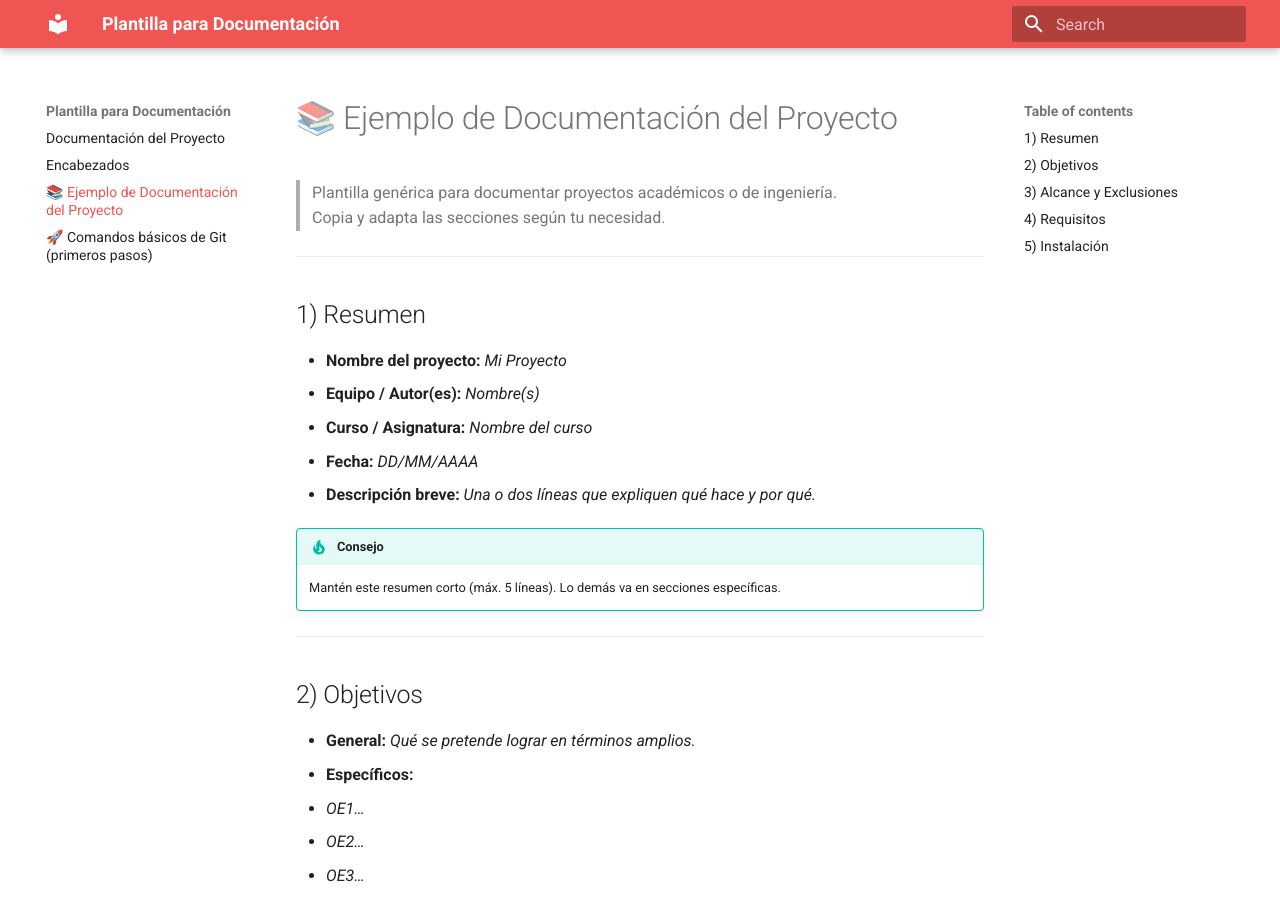
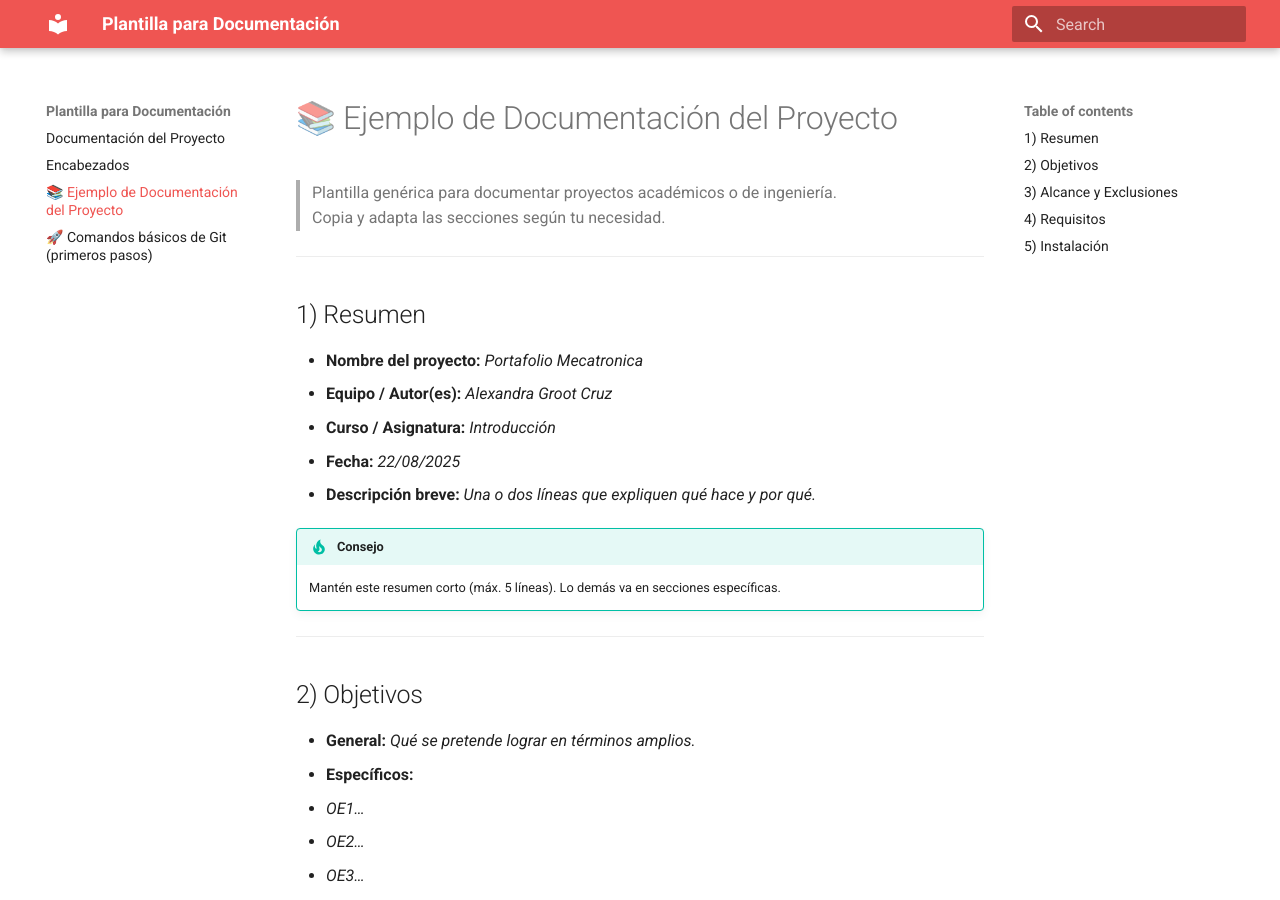
Before and after one commit to alejandragroot-prog/portafolio.iberpue, an MkDocs documentation site: the page built from docs/ejemplo.md, in a window 1280 px wide and 900 px high. Built offline with MkDocs 1.6.1 and Material for MkDocs 9.7.7, drawn with Linux system fonts in a browser that asks for light colours.

Commit message:
Update ejemplo.md

```diff
--- a/docs/ejemplo.md
+++ b/docs/ejemplo.md
@@ -7,10 +7,10 @@
 
 ## 1) Resumen
 
-- **Nombre del proyecto:** _Mi Proyecto_
-- **Equipo / Autor(es):** _Nombre(s)_
-- **Curso / Asignatura:** _Nombre del curso_
-- **Fecha:** _DD/MM/AAAA_
+- **Nombre del proyecto:** _Portafolio Mecatronica_
+- **Equipo / Autor(es):** _Alexandra Groot Cruz_
+- **Curso / Asignatura:** _Introducción_
+- **Fecha:** _22/08/2025_
 - **Descripción breve:** _Una o dos líneas que expliquen qué hace y por qué._
 
 !!! tip "Consejo"
```
